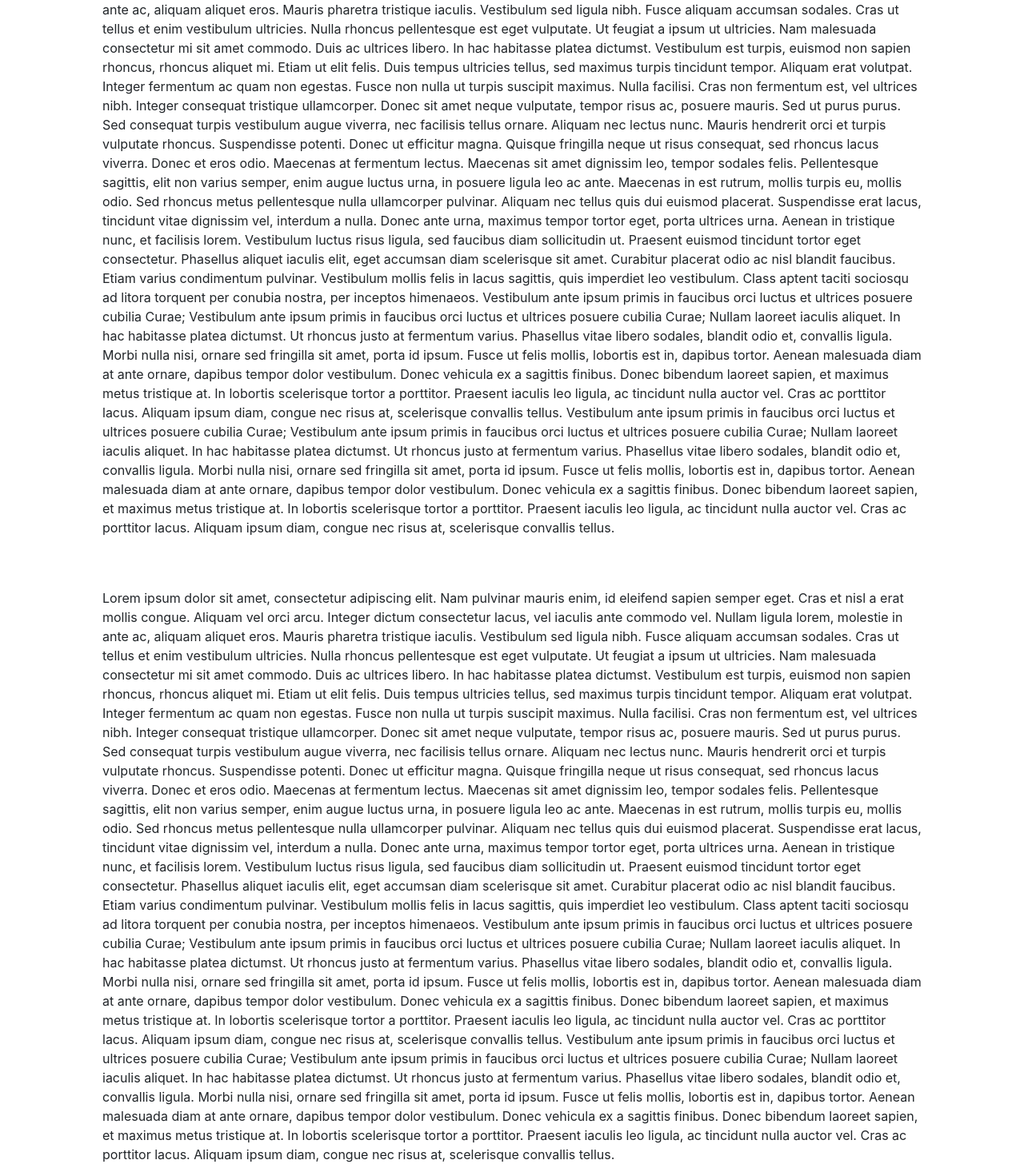
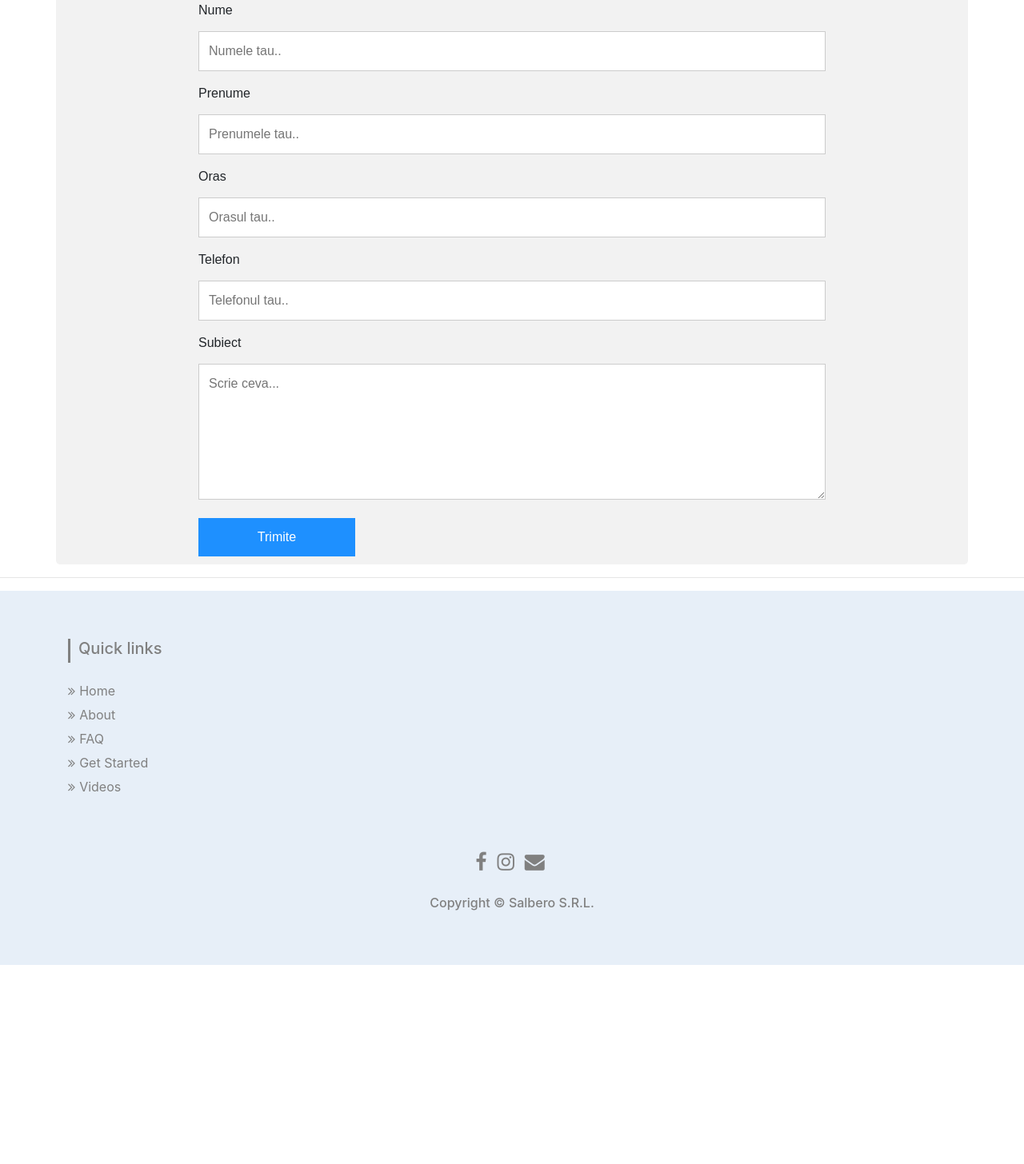
Before and after one commit to razvanmogosanu/Salbero, an Angular app: page /contact in a window 1280 px wide. Shown: the part 255-1711 px from the top of the page at 80% size. After the commit the page ends 1462 px from the top, so only its background shows below. Built offline with nearby package versions, Linux system fonts and the light colour scheme.

Commit message:
contact updates

```diff
--- a/src/app/app.component.html
+++ b/src/app/app.component.html
@@ -1,86 +1,86 @@
 <app-navbar></app-navbar>
 <hr>
-<p style="margin-left: 10%; margin-top: 5%; margin-bottom: 5%; margin-right: 10%">Lorem ipsum dolor sit amet,
-    consectetur adipiscing elit. Nam pulvinar mauris enim, id eleifend sapien semper eget.
-    Cras et nisl a erat mollis congue. Aliquam vel orci arcu. Integer dictum consectetur lacus, vel iaculis ante commodo
-    vel. Nullam ligula lorem, molestie in ante ac, aliquam aliquet eros. Mauris pharetra tristique iaculis. Vestibulum
-    sed ligula nibh. Fusce aliquam accumsan sodales. Cras ut tellus et enim vestibulum ultricies. Nulla rhoncus
-    pellentesque est eget vulputate. Ut feugiat a ipsum ut ultricies.
+<!--<p style="margin-left: 10%; margin-top: 5%; margin-bottom: 5%; margin-right: 10%">Lorem ipsum dolor sit amet,-->
+<!--    consectetur adipiscing elit. Nam pulvinar mauris enim, id eleifend sapien semper eget.-->
+<!--    Cras et nisl a erat mollis congue. Aliquam vel orci arcu. Integer dictum consectetur lacus, vel iaculis ante commodo-->
+<!--    vel. Nullam ligula lorem, molestie in ante ac, aliquam aliquet eros. Mauris pharetra tristique iaculis. Vestibulum-->
+<!--    sed ligula nibh. Fusce aliquam accumsan sodales. Cras ut tellus et enim vestibulum ultricies. Nulla rhoncus-->
+<!--    pellentesque est eget vulputate. Ut feugiat a ipsum ut ultricies.-->
 
-    Nam malesuada consectetur mi sit amet commodo. Duis ac ultrices libero. In hac habitasse platea dictumst. Vestibulum
-    est turpis, euismod non sapien rhoncus, rhoncus aliquet mi. Etiam ut elit felis. Duis tempus ultricies tellus, sed
-    maximus turpis tincidunt tempor. Aliquam erat volutpat. Integer fermentum ac quam non egestas. Fusce non nulla ut
-    turpis suscipit maximus. Nulla facilisi. Cras non fermentum est, vel ultrices nibh. Integer consequat tristique
-    ullamcorper. Donec sit amet neque vulputate, tempor risus ac, posuere mauris.
+<!--    Nam malesuada consectetur mi sit amet commodo. Duis ac ultrices libero. In hac habitasse platea dictumst. Vestibulum-->
+<!--    est turpis, euismod non sapien rhoncus, rhoncus aliquet mi. Etiam ut elit felis. Duis tempus ultricies tellus, sed-->
+<!--    maximus turpis tincidunt tempor. Aliquam erat volutpat. Integer fermentum ac quam non egestas. Fusce non nulla ut-->
+<!--    turpis suscipit maximus. Nulla facilisi. Cras non fermentum est, vel ultrices nibh. Integer consequat tristique-->
+<!--    ullamcorper. Donec sit amet neque vulputate, tempor risus ac, posuere mauris.-->
 
-    Sed ut purus purus. Sed consequat turpis vestibulum augue viverra, nec facilisis tellus ornare. Aliquam nec lectus
-    nunc. Mauris hendrerit orci et turpis vulputate rhoncus. Suspendisse potenti. Donec ut efficitur magna. Quisque
-    fringilla neque ut risus consequat, sed rhoncus lacus viverra. Donec et eros odio. Maecenas at fermentum lectus.
-    Maecenas sit amet dignissim leo, tempor sodales felis. Pellentesque sagittis, elit non varius semper, enim augue
-    luctus urna, in posuere ligula leo ac ante. Maecenas in est rutrum, mollis turpis eu, mollis odio. Sed rhoncus metus
-    pellentesque nulla ullamcorper pulvinar. Aliquam nec tellus quis dui euismod placerat.
+<!--    Sed ut purus purus. Sed consequat turpis vestibulum augue viverra, nec facilisis tellus ornare. Aliquam nec lectus-->
+<!--    nunc. Mauris hendrerit orci et turpis vulputate rhoncus. Suspendisse potenti. Donec ut efficitur magna. Quisque-->
+<!--    fringilla neque ut risus consequat, sed rhoncus lacus viverra. Donec et eros odio. Maecenas at fermentum lectus.-->
+<!--    Maecenas sit amet dignissim leo, tempor sodales felis. Pellentesque sagittis, elit non varius semper, enim augue-->
+<!--    luctus urna, in posuere ligula leo ac ante. Maecenas in est rutrum, mollis turpis eu, mollis odio. Sed rhoncus metus-->
+<!--    pellentesque nulla ullamcorper pulvinar. Aliquam nec tellus quis dui euismod placerat.-->
 
-    Suspendisse erat lacus, tincidunt vitae dignissim vel, interdum a nulla. Donec ante urna, maximus tempor tortor
-    eget, porta ultrices urna. Aenean in tristique nunc, et facilisis lorem. Vestibulum luctus risus ligula, sed
-    faucibus diam sollicitudin ut. Praesent euismod tincidunt tortor eget consectetur. Phasellus aliquet iaculis elit,
-    eget accumsan diam scelerisque sit amet. Curabitur placerat odio ac nisl blandit faucibus. Etiam varius condimentum
-    pulvinar. Vestibulum mollis felis in lacus sagittis, quis imperdiet leo vestibulum. Class aptent taciti sociosqu ad
-    litora torquent per conubia nostra, per inceptos himenaeos.
+<!--    Suspendisse erat lacus, tincidunt vitae dignissim vel, interdum a nulla. Donec ante urna, maximus tempor tortor-->
+<!--    eget, porta ultrices urna. Aenean in tristique nunc, et facilisis lorem. Vestibulum luctus risus ligula, sed-->
+<!--    faucibus diam sollicitudin ut. Praesent euismod tincidunt tortor eget consectetur. Phasellus aliquet iaculis elit,-->
+<!--    eget accumsan diam scelerisque sit amet. Curabitur placerat odio ac nisl blandit faucibus. Etiam varius condimentum-->
+<!--    pulvinar. Vestibulum mollis felis in lacus sagittis, quis imperdiet leo vestibulum. Class aptent taciti sociosqu ad-->
+<!--    litora torquent per conubia nostra, per inceptos himenaeos.-->
 
-    Vestibulum ante ipsum primis in faucibus orci luctus et ultrices posuere cubilia Curae; Vestibulum ante ipsum primis
-    in faucibus orci luctus et ultrices posuere cubilia Curae; Nullam laoreet iaculis aliquet. In hac habitasse platea
-    dictumst. Ut rhoncus justo at fermentum varius. Phasellus vitae libero sodales, blandit odio et, convallis ligula.
-    Morbi nulla nisi, ornare sed fringilla sit amet, porta id ipsum. Fusce ut felis mollis, lobortis est in, dapibus
-    tortor. Aenean malesuada diam at ante ornare, dapibus tempor dolor vestibulum. Donec vehicula ex a sagittis finibus.
-    Donec bibendum laoreet sapien, et maximus metus tristique at. In lobortis scelerisque tortor a porttitor. Praesent
-    iaculis leo ligula, ac tincidunt nulla auctor vel. Cras ac porttitor lacus. Aliquam ipsum diam, congue nec risus at,
-    scelerisque convallis tellus.
-    Vestibulum ante ipsum primis in faucibus orci luctus et ultrices posuere cubilia Curae; Vestibulum ante ipsum primis
-    in faucibus orci luctus et ultrices posuere cubilia Curae; Nullam laoreet iaculis aliquet. In hac habitasse platea
-    dictumst. Ut rhoncus justo at fermentum varius. Phasellus vitae libero sodales, blandit odio et, convallis ligula.
-    Morbi nulla nisi, ornare sed fringilla sit amet, porta id ipsum. Fusce ut felis mollis, lobortis est in, dapibus
-    tortor. Aenean malesuada diam at ante ornare, dapibus tempor dolor vestibulum. Donec vehicula ex a sagittis finibus.
-    Donec bibendum laoreet sapien, et maximus metus tristique at. In lobortis scelerisque tortor a porttitor. Praesent
-    iaculis leo ligula, ac tincidunt nulla auctor vel. Cras ac porttitor lacus. Aliquam ipsum diam, congue nec risus at,
-    scelerisque convallis tellus.</p>
-<p style="margin-left: 10%; margin-top: 5%; margin-bottom: 5%; margin-right: 10%">
-    Lorem ipsum dolor sit amet, consectetur adipiscing elit. Nam pulvinar mauris enim, id eleifend sapien semper eget.
-    Cras et nisl a erat mollis congue. Aliquam vel orci arcu. Integer dictum consectetur lacus, vel iaculis ante commodo
-    vel. Nullam ligula lorem, molestie in ante ac, aliquam aliquet eros. Mauris pharetra tristique iaculis. Vestibulum
-    sed ligula nibh. Fusce aliquam accumsan sodales. Cras ut tellus et enim vestibulum ultricies. Nulla rhoncus
-    pellentesque est eget vulputate. Ut feugiat a ipsum ut ultricies. Nam malesuada consectetur mi sit amet commodo.
-    Duis ac ultrices libero. In hac habitasse platea dictumst. Vestibulum est turpis, euismod non sapien rhoncus,
-    rhoncus aliquet mi. Etiam ut elit felis. Duis tempus ultricies tellus, sed maximus turpis tincidunt tempor. Aliquam
-    erat volutpat. Integer fermentum ac quam non egestas. Fusce non nulla ut turpis suscipit maximus. Nulla facilisi.
-    Cras non fermentum est, vel ultrices nibh. Integer consequat tristique ullamcorper. Donec sit amet neque vulputate,
-    tempor risus ac, posuere mauris. Sed ut purus purus. Sed consequat turpis vestibulum augue viverra, nec facilisis
-    tellus ornare. Aliquam nec lectus nunc. Mauris hendrerit orci et turpis vulputate rhoncus. Suspendisse potenti.
-    Donec ut efficitur magna. Quisque fringilla neque ut risus consequat, sed rhoncus lacus viverra. Donec et eros odio.
-    Maecenas at fermentum lectus. Maecenas sit amet dignissim leo, tempor sodales felis. Pellentesque sagittis, elit non
-    varius semper, enim augue luctus urna, in posuere ligula leo ac ante. Maecenas in est rutrum, mollis turpis eu,
-    mollis odio. Sed rhoncus metus pellentesque nulla ullamcorper pulvinar. Aliquam nec tellus quis dui euismod
-    placerat. Suspendisse erat lacus, tincidunt vitae dignissim vel, interdum a nulla. Donec ante urna, maximus tempor
-    tortor eget, porta ultrices urna. Aenean in tristique nunc, et facilisis lorem. Vestibulum luctus risus ligula, sed
-    faucibus diam sollicitudin ut. Praesent euismod tincidunt tortor eget consectetur. Phasellus aliquet iaculis elit,
-    eget accumsan diam scelerisque sit amet. Curabitur placerat odio ac nisl blandit faucibus. Etiam varius condimentum
-    pulvinar. Vestibulum mollis felis in lacus sagittis, quis imperdiet leo vestibulum. Class aptent taciti sociosqu ad
-    litora torquent per conubia nostra, per inceptos himenaeos. Vestibulum ante ipsum primis in faucibus orci luctus et
-    ultrices posuere cubilia Curae; Vestibulum ante ipsum primis in faucibus orci luctus et ultrices posuere cubilia
-    Curae; Nullam laoreet iaculis aliquet. In hac habitasse platea dictumst. Ut rhoncus justo at fermentum varius.
-    Phasellus vitae libero sodales, blandit odio et, convallis ligula. Morbi nulla nisi, ornare sed fringilla sit amet,
-    porta id ipsum. Fusce ut felis mollis, lobortis est in, dapibus tortor. Aenean malesuada diam at ante ornare,
-    dapibus tempor dolor vestibulum. Donec vehicula ex a sagittis finibus. Donec bibendum laoreet sapien, et maximus
-    metus tristique at. In lobortis scelerisque tortor a porttitor. Praesent iaculis leo ligula, ac tincidunt nulla
-    auctor vel. Cras ac porttitor lacus. Aliquam ipsum diam, congue nec risus at, scelerisque convallis tellus.
-    Vestibulum ante ipsum primis in faucibus orci luctus et ultrices posuere cubilia Curae; Vestibulum ante ipsum primis
-    in faucibus orci luctus et ultrices posuere cubilia Curae; Nullam laoreet iaculis aliquet. In hac habitasse platea
-    dictumst. Ut rhoncus justo at fermentum varius. Phasellus vitae libero sodales, blandit odio et, convallis ligula.
-    Morbi nulla nisi, ornare sed fringilla sit amet, porta id ipsum. Fusce ut felis mollis, lobortis est in, dapibus
-    tortor. Aenean malesuada diam at ante ornare, dapibus tempor dolor vestibulum. Donec vehicula ex a sagittis finibus.
-    Donec bibendum laoreet sapien, et maximus metus tristique at. In lobortis scelerisque tortor a porttitor. Praesent
-    iaculis leo ligula, ac tincidunt nulla auctor vel. Cras ac porttitor lacus. Aliquam ipsum diam, congue nec risus at,
-    scelerisque convallis tellus.
-</p>
+<!--    Vestibulum ante ipsum primis in faucibus orci luctus et ultrices posuere cubilia Curae; Vestibulum ante ipsum primis-->
+<!--    in faucibus orci luctus et ultrices posuere cubilia Curae; Nullam laoreet iaculis aliquet. In hac habitasse platea-->
+<!--    dictumst. Ut rhoncus justo at fermentum varius. Phasellus vitae libero sodales, blandit odio et, convallis ligula.-->
+<!--    Morbi nulla nisi, ornare sed fringilla sit amet, porta id ipsum. Fusce ut felis mollis, lobortis est in, dapibus-->
+<!--    tortor. Aenean malesuada diam at ante ornare, dapibus tempor dolor vestibulum. Donec vehicula ex a sagittis finibus.-->
+<!--    Donec bibendum laoreet sapien, et maximus metus tristique at. In lobortis scelerisque tortor a porttitor. Praesent-->
+<!--    iaculis leo ligula, ac tincidunt nulla auctor vel. Cras ac porttitor lacus. Aliquam ipsum diam, congue nec risus at,-->
+<!--    scelerisque convallis tellus.-->
+<!--    Vestibulum ante ipsum primis in faucibus orci luctus et ultrices posuere cubilia Curae; Vestibulum ante ipsum primis-->
+<!--    in faucibus orci luctus et ultrices posuere cubilia Curae; Nullam laoreet iaculis aliquet. In hac habitasse platea-->
+<!--    dictumst. Ut rhoncus justo at fermentum varius. Phasellus vitae libero sodales, blandit odio et, convallis ligula.-->
+<!--    Morbi nulla nisi, ornare sed fringilla sit amet, porta id ipsum. Fusce ut felis mollis, lobortis est in, dapibus-->
+<!--    tortor. Aenean malesuada diam at ante ornare, dapibus tempor dolor vestibulum. Donec vehicula ex a sagittis finibus.-->
+<!--    Donec bibendum laoreet sapien, et maximus metus tristique at. In lobortis scelerisque tortor a porttitor. Praesent-->
+<!--    iaculis leo ligula, ac tincidunt nulla auctor vel. Cras ac porttitor lacus. Aliquam ipsum diam, congue nec risus at,-->
+<!--    scelerisque convallis tellus.</p>-->
+<!--<p style="margin-left: 10%; margin-top: 5%; margin-bottom: 5%; margin-right: 10%">-->
+<!--    Lorem ipsum dolor sit amet, consectetur adipiscing elit. Nam pulvinar mauris enim, id eleifend sapien semper eget.-->
+<!--    Cras et nisl a erat mollis congue. Aliquam vel orci arcu. Integer dictum consectetur lacus, vel iaculis ante commodo-->
+<!--    vel. Nullam ligula lorem, molestie in ante ac, aliquam aliquet eros. Mauris pharetra tristique iaculis. Vestibulum-->
+<!--    sed ligula nibh. Fusce aliquam accumsan sodales. Cras ut tellus et enim vestibulum ultricies. Nulla rhoncus-->
+<!--    pellentesque est eget vulputate. Ut feugiat a ipsum ut ultricies. Nam malesuada consectetur mi sit amet commodo.-->
+<!--    Duis ac ultrices libero. In hac habitasse platea dictumst. Vestibulum est turpis, euismod non sapien rhoncus,-->
+<!--    rhoncus aliquet mi. Etiam ut elit felis. Duis tempus ultricies tellus, sed maximus turpis tincidunt tempor. Aliquam-->
+<!--    erat volutpat. Integer fermentum ac quam non egestas. Fusce non nulla ut turpis suscipit maximus. Nulla facilisi.-->
+<!--    Cras non fermentum est, vel ultrices nibh. Integer consequat tristique ullamcorper. Donec sit amet neque vulputate,-->
+<!--    tempor risus ac, posuere mauris. Sed ut purus purus. Sed consequat turpis vestibulum augue viverra, nec facilisis-->
+<!--    tellus ornare. Aliquam nec lectus nunc. Mauris hendrerit orci et turpis vulputate rhoncus. Suspendisse potenti.-->
+<!--    Donec ut efficitur magna. Quisque fringilla neque ut risus consequat, sed rhoncus lacus viverra. Donec et eros odio.-->
+<!--    Maecenas at fermentum lectus. Maecenas sit amet dignissim leo, tempor sodales felis. Pellentesque sagittis, elit non-->
+<!--    varius semper, enim augue luctus urna, in posuere ligula leo ac ante. Maecenas in est rutrum, mollis turpis eu,-->
+<!--    mollis odio. Sed rhoncus metus pellentesque nulla ullamcorper pulvinar. Aliquam nec tellus quis dui euismod-->
+<!--    placerat. Suspendisse erat lacus, tincidunt vitae dignissim vel, interdum a nulla. Donec ante urna, maximus tempor-->
+<!--    tortor eget, porta ultrices urna. Aenean in tristique nunc, et facilisis lorem. Vestibulum luctus risus ligula, sed-->
+<!--    faucibus diam sollicitudin ut. Praesent euismod tincidunt tortor eget consectetur. Phasellus aliquet iaculis elit,-->
+<!--    eget accumsan diam scelerisque sit amet. Curabitur placerat odio ac nisl blandit faucibus. Etiam varius condimentum-->
+<!--    pulvinar. Vestibulum mollis felis in lacus sagittis, quis imperdiet leo vestibulum. Class aptent taciti sociosqu ad-->
+<!--    litora torquent per conubia nostra, per inceptos himenaeos. Vestibulum ante ipsum primis in faucibus orci luctus et-->
+<!--    ultrices posuere cubilia Curae; Vestibulum ante ipsum primis in faucibus orci luctus et ultrices posuere cubilia-->
+<!--    Curae; Nullam laoreet iaculis aliquet. In hac habitasse platea dictumst. Ut rhoncus justo at fermentum varius.-->
+<!--    Phasellus vitae libero sodales, blandit odio et, convallis ligula. Morbi nulla nisi, ornare sed fringilla sit amet,-->
+<!--    porta id ipsum. Fusce ut felis mollis, lobortis est in, dapibus tortor. Aenean malesuada diam at ante ornare,-->
+<!--    dapibus tempor dolor vestibulum. Donec vehicula ex a sagittis finibus. Donec bibendum laoreet sapien, et maximus-->
+<!--    metus tristique at. In lobortis scelerisque tortor a porttitor. Praesent iaculis leo ligula, ac tincidunt nulla-->
+<!--    auctor vel. Cras ac porttitor lacus. Aliquam ipsum diam, congue nec risus at, scelerisque convallis tellus.-->
+<!--    Vestibulum ante ipsum primis in faucibus orci luctus et ultrices posuere cubilia Curae; Vestibulum ante ipsum primis-->
+<!--    in faucibus orci luctus et ultrices posuere cubilia Curae; Nullam laoreet iaculis aliquet. In hac habitasse platea-->
+<!--    dictumst. Ut rhoncus justo at fermentum varius. Phasellus vitae libero sodales, blandit odio et, convallis ligula.-->
+<!--    Morbi nulla nisi, ornare sed fringilla sit amet, porta id ipsum. Fusce ut felis mollis, lobortis est in, dapibus-->
+<!--    tortor. Aenean malesuada diam at ante ornare, dapibus tempor dolor vestibulum. Donec vehicula ex a sagittis finibus.-->
+<!--    Donec bibendum laoreet sapien, et maximus metus tristique at. In lobortis scelerisque tortor a porttitor. Praesent-->
+<!--    iaculis leo ligula, ac tincidunt nulla auctor vel. Cras ac porttitor lacus. Aliquam ipsum diam, congue nec risus at,-->
+<!--    scelerisque convallis tellus.-->
+<!--</p>-->
 <router-outlet></router-outlet>
 <hr>
 <app-footer></app-footer>
--- a/src/app/components/contact/contact.component.css
+++ b/src/app/components/contact/contact.component.css
@@ -0,0 +1,68 @@
+body {
+    font-family: Arial, Helvetica, sans-serif;
+}
+
+* {
+    box-sizing: border-box;
+}
+
+/* Style inputs */
+input[type=text], select, textarea {
+    width: 100%;
+    padding: 12px;
+    border: 1px solid #ccc;
+    margin-top: 6px;
+    margin-bottom: 16px;
+    resize: vertical;
+}
+
+input[type=submit] {
+    background-color: #4CAF50;
+    color: white;
+    padding: 12px 20px;
+    border: none;
+    cursor: pointer;
+}
+
+input[type=submit]:hover {
+    background-color: #45a049;
+}
+
+/* Style the container/contact section */
+.container {
+    border-radius: 5px;
+    background-color: #f2f2f2;
+    padding: 10px;
+}
+
+/* Create two columns that float next to eachother */
+.column {
+    float: left;
+    width: 50%;
+    margin-top: 6px;
+    padding: 20px;
+}
+
+/* Clear floats after the columns */
+.row:after {
+    content: "";
+    display: table;
+    clear: both;
+}
+
+.submit-button {
+    width: 40%;
+
+}
+
+/* Responsive layout - when the screen is less than 600px wide, make the two columns stack on top of each other instead of next to each other */
+@media screen and (min-width: 760px) {
+    .submit-button {
+        width: 25%  ;
+    }
+}
+
+#map {
+    height: 400px; /* The height is 400 pixels */
+    width: 100%; /* The width is the width of the web page */
+}
--- a/src/app/components/contact/contact.component.html
+++ b/src/app/components/contact/contact.component.html
@@ -1 +1,29 @@
-<p>contact works!</p>
+<body>
+
+
+<div class="container">
+    <div style="text-align:center">
+        <h2>Contacteaza-ne</h2>
+        <p>Cere o oferta personalizata!</p>
+    </div>
+    <div style="margin-right: 15%; margin-left: 15%">
+        <form action="">
+            <label for="fname">Nume</label>
+            <input type="text" id="fname" name="firstname" placeholder="Numele tau..">
+            <label for="lname">Prenume</label>
+            <input type="text" id="lname" name="lastname" placeholder="Prenumele tau..">
+            <label for="lname">Oras</label>
+            <input type="text" id="town" placeholder="Orasul tau..">
+            <label for="lname">Telefon</label>
+            <input type="text" id="phone" name="lastname" required placeholder="Telefonul tau..">
+
+            <label for="subject">Subiect</label>
+            <textarea id="subject" name="subject" placeholder="Scrie ceva..." style="height:170px"></textarea>
+            <div class="text-centers">
+                <input class="submit-button" style="background: dodgerblue" type="submit" value="Trimite">
+            </div>
+        </form>
+    </div>
+</div>
+
+</body>
```
Also changed, not shown: src/app/server.js (added, +28 -0 lines).
